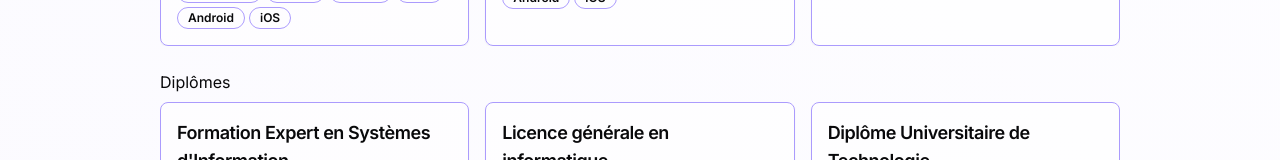
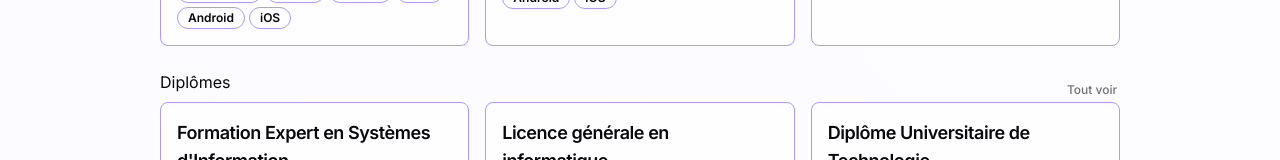
Before and after one commit to AvaN0x/clementricatte.fr, a Next.js app: page / in a window 1280 px wide. Shown: the part 776-936 px from the top of the page. Built offline with nearby package versions, Linux system fonts and the light colour scheme.

Commit message:
feat: ✨ expended cards

```diff
--- a/src/app/(main)/page.tsx
+++ b/src/app/(main)/page.tsx
@@ -29,7 +29,9 @@ import { EducationCard } from "@/components/educations";
 import {
   CardsCarousel,
   CardsCarouselActions,
-  CardsCarouselItems,
+  CardsCarouselContent,
+  CardsCarouselItem,
+  CardsCarouselToggleExpanded,
 } from "@/components/CardsCarousel";
 
 export default function Home() {
@@ -159,23 +161,35 @@ const PresentationSection = () => {
       </SeparatorText>
       <div className="space-y-6">
         <CardsCarousel>
-          <h3 className="mb-2">Expériences</h3>
-          <CardsCarouselItems
-            items={Object.values(EXPERIENCES.filter((e) => !e.nonRelevant))}
-            formatCard={(experience, className) => (
-              <ExperienceCard experience={experience} className={className} />
+          <div className="flex justify-between items-end">
+            <h3 className="mb-2">Expériences</h3>
+            <CardsCarouselToggleExpanded />
+          </div>
+          <CardsCarouselContent>
+            {Object.entries(EXPERIENCES.filter((e) => !e.nonRelevant)).map(
+              ([key, experience]) => (
+                <CardsCarouselItem key={key}>
+                  <ExperienceCard experience={experience} className="h-full" />
+                </CardsCarouselItem>
+              )
             )}
-          />
+          </CardsCarouselContent>
           <CardsCarouselActions />
         </CardsCarousel>
         <CardsCarousel>
-          <h3 className="mb-2">Diplômes</h3>
-          <CardsCarouselItems
-            items={Object.values(EDUCATIONS.filter((e) => !e.nonRelevant))}
-            formatCard={(education, className) => (
-              <EducationCard education={education} className={className} />
+          <div className="flex justify-between items-end">
+            <h3 className="mb-2">Diplômes</h3>
+            <CardsCarouselToggleExpanded />
+          </div>
+          <CardsCarouselContent>
+            {Object.entries(EDUCATIONS.filter((e) => !e.nonRelevant)).map(
+              ([key, education]) => (
+                <CardsCarouselItem key={key}>
+                  <EducationCard education={education} className="h-full" />
+                </CardsCarouselItem>
+              )
             )}
-          />
+          </CardsCarouselContent>
           <CardsCarouselActions />
         </CardsCarousel>
         <p>🚧 Work in progress ! 🚧</p>
--- a/src/components/CardsCarousel.tsx
+++ b/src/components/CardsCarousel.tsx
@@ -1,13 +1,36 @@
+"use client";
+
 import * as React from "react";
 import { cn } from "@/lib/utils";
 import {
   Carousel,
+  CarouselApi,
   CarouselContent,
   CarouselDots,
   CarouselItem,
   CarouselNext,
   CarouselPrevious,
 } from "@/components/ui/carousel";
+import { Button } from "@/components/ui/button";
+
+type CardsCarouselContextProps = {
+  hasMultipleSlides: boolean;
+  expanded: boolean;
+  setExpanded: (mode: boolean) => void;
+};
+
+const CardsCarouselContext =
+  React.createContext<CardsCarouselContextProps | null>(null);
+
+function useCardsCarousel() {
+  const context = React.useContext(CardsCarouselContext);
+
+  if (!context) {
+    throw new Error("useCardsCarousel must be used within a <CardsCarousel />");
+  }
+
+  return context;
+}
 
 export function CardsCarousel({
   children,
@@ -16,34 +39,134 @@ export function CardsCarousel({
   children?: React.ReactNode;
   className?: string;
 }) {
+  const [api, setApi] = React.useState<CarouselApi>();
+  const [expanded, setExpanded] = React.useState(false);
+  const [hasMultipleSlides, setHasMultipleSlides] = React.useState(false);
+
+  const onSelect = React.useCallback((api: CarouselApi) => {
+    if (!api) {
+      return;
+    }
+
+    setHasMultipleSlides(api.scrollSnapList().length > 1);
+  }, []);
+
+  React.useEffect(() => {
+    if (!api) {
+      return;
+    }
+
+    onSelect(api);
+    api.on("reInit", onSelect);
+    api.on("select", onSelect);
+
+    return () => {
+      api?.off("select", onSelect);
+    };
+  }, [api, onSelect]);
+
   return (
-    <Carousel className={cn("", className)} opts={{ align: "start" }}>
-      {children}
-    </Carousel>
+    <CardsCarouselContext.Provider
+      value={{
+        hasMultipleSlides,
+        expanded,
+        setExpanded,
+      }}
+    >
+      <Carousel
+        setApi={setApi}
+        className={cn("", className)}
+        opts={{ align: "start" }}
+      >
+        {children}
+      </Carousel>
+    </CardsCarouselContext.Provider>
   );
 }
 
-export function CardsCarouselItems<T extends object>({
-  items,
+export function CardsCarouselContent({
+  children,
   className,
-  formatCard,
 }: {
-  items: T[];
+  children?: React.ReactNode;
   className?: string;
-  formatCard: (item: T, className?: string) => React.ReactNode;
 }) {
+  const { expanded } = useCardsCarousel();
+
+  if (expanded) {
+    return (
+      <div
+        className={cn(
+          "grid grid-cols-1 md:grid-cols-2 lg:grid-cols-3 gap-4",
+          className
+        )}
+      >
+        {children}
+      </div>
+    );
+  }
+
   return (
-    <CarouselContent className={cn("", className)}>
-      {items.map((item, i) => (
-        <CarouselItem key={i} className="md:basis-1/2 lg:basis-1/3">
-          {formatCard(item, "h-full")}
-        </CarouselItem>
-      ))}
-    </CarouselContent>
+    <CarouselContent className={cn("", className)}>{children}</CarouselContent>
+  );
+}
+
+export function CardsCarouselItem({
+  children,
+  className,
+}: {
+  children?: React.ReactNode;
+  className?: string;
+}) {
+  const { expanded } = useCardsCarousel();
+
+  if (expanded) {
+    return (
+      <div className={cn("min-w-0 shrink-0 grow-0 ", className)}>
+        {children}
+      </div>
+    );
+  }
+
+  return (
+    <CarouselItem className={cn("md:basis-1/2 lg:basis-1/3", className)}>
+      {children}
+    </CarouselItem>
+  );
+}
+
+export function CardsCarouselToggleExpanded({
+  className,
+}: {
+  className?: string;
+}) {
+  const { hasMultipleSlides, expanded, setExpanded } = useCardsCarousel();
+
+  if (!hasMultipleSlides) {
+    return <></>;
+  }
+
+  return (
+    <Button
+      variant="link"
+      className={cn(
+        "text-xs text-muted-foreground decoration-primary p-1 h-fit w-14 focus-visible:ring-offset-0",
+        className
+      )}
+      onClick={() => setExpanded(!expanded)}
+    >
+      {expanded ? "Réduire" : "Tout voir"}
+    </Button>
   );
 }
 
 export function CardsCarouselActions({ className }: { className?: string }) {
+  const { expanded } = useCardsCarousel();
+
+  if (expanded) {
+    return <></>;
+  }
+
   return (
     <div className={cn("flex gap-4", className)}>
       <CarouselPrevious
```
